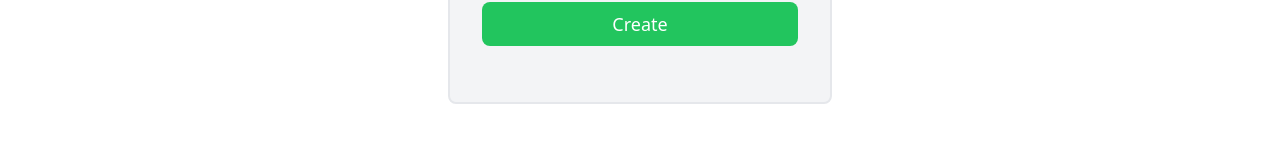
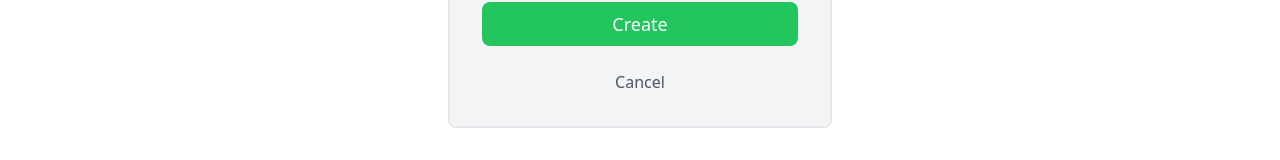
Before and after one commit to fkropfhamer/ivent-platform, a React (Vite) app in the folder web/: page /users/create in a window 1280 px wide. Shown: the part 622-782 px from the top of the page. Built offline with nearby package versions, Linux system fonts and the light colour scheme.

Commit message:
added cancel button

```diff
--- a/web/src/routes/CreateUser.tsx
+++ b/web/src/routes/CreateUser.tsx
@@ -1,5 +1,5 @@
 import {useState} from "react"
-import {useNavigate} from "react-router-dom";
+import {Link, useNavigate} from "react-router-dom";
 import {useCreateUserByAdminMutation} from "../services/api";
 
 export const CreateUser = () => {
@@ -61,6 +61,12 @@ export const CreateUser = () => {
                 >
                     Create
                 </button>
+                <Link
+                    to="/users"
+                    className="w-full text-center font-medium text-gray-600 hover:text-gray-900"
+                >
+                    Cancel
+                </Link>
             </form>
         </div>
     )
```
